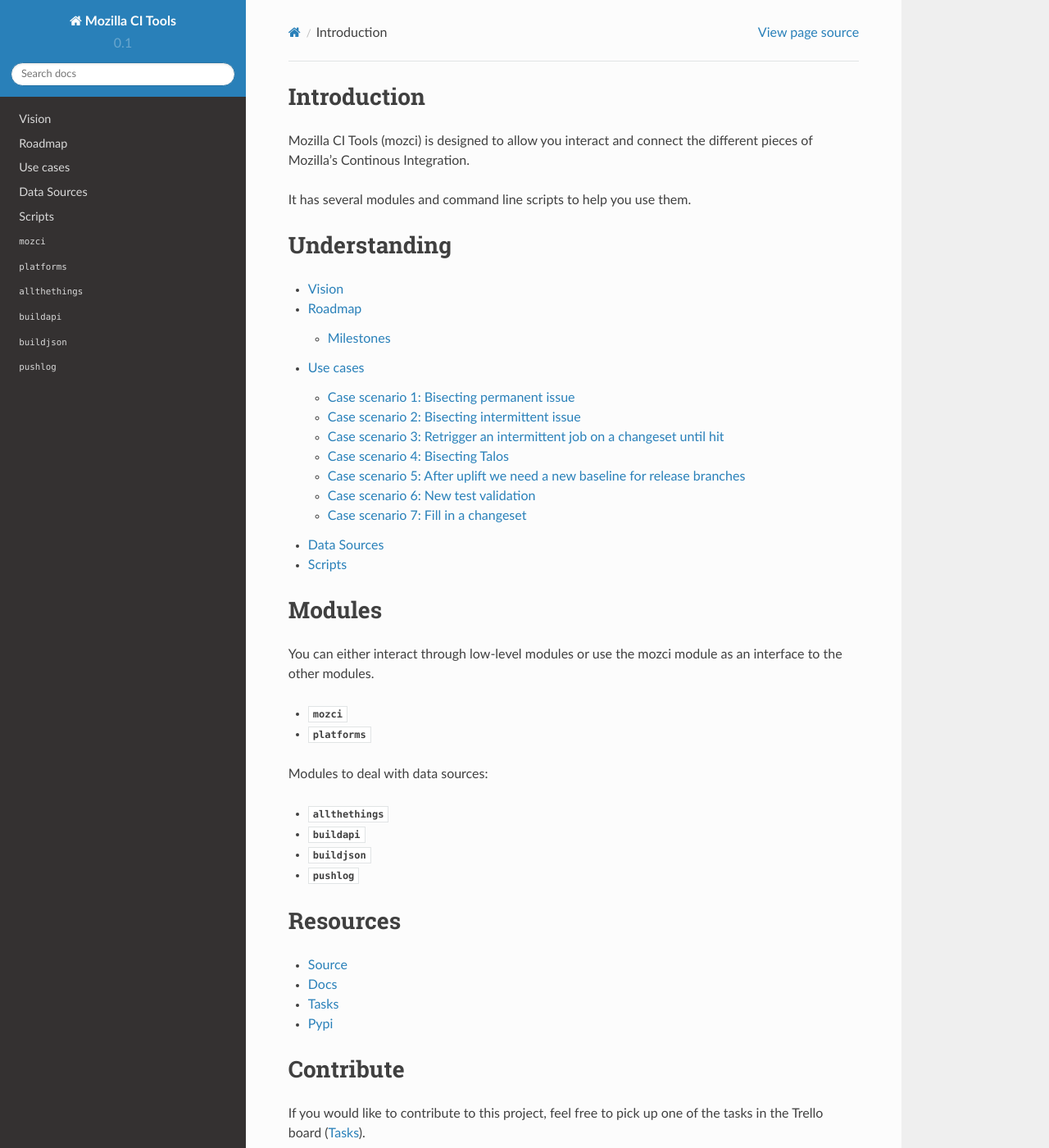
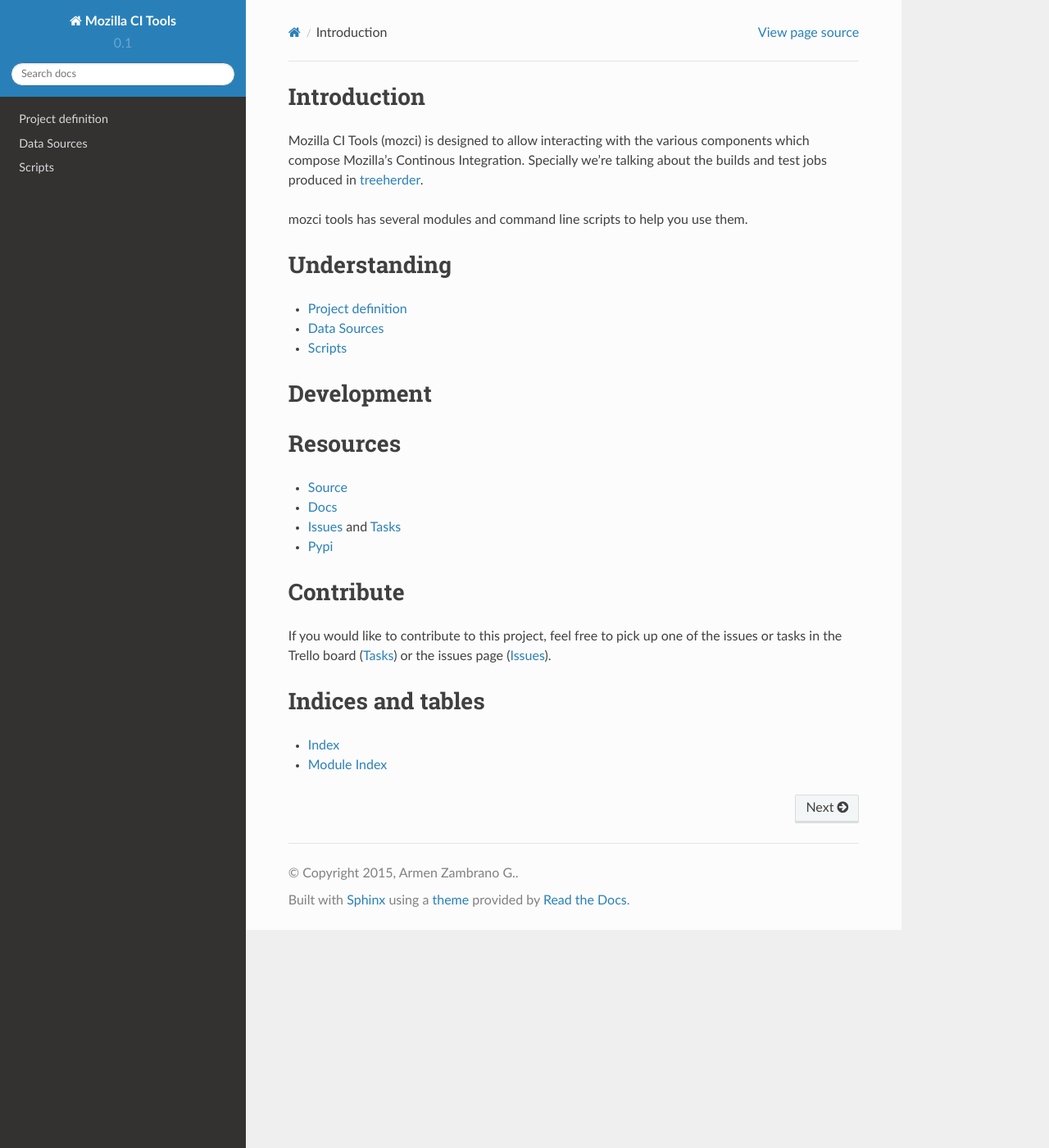
Before and after one commit to mozilla/mozilla_ci_tools, a Sphinx documentation site: the page built from docs/index.rst, in a window 1280 px wide and 1400 px high. Shown: the whole window at 82% size. Built offline with Sphinx 7.4.7 and the Read the Docs theme 2.0.0, drawn with Linux system fonts in a browser that asks for light colours; pages that are not in the unit, such as notebooks, are missing from menus.

Commit message:
First pass to clean up the documentation and roadmap.

```diff
--- a/docs/index.rst
+++ b/docs/index.rst
@@ -6,61 +6,48 @@
 Introduction
 ============
 
-Mozilla CI Tools (mozci) is designed to allow you interact and connect the different
-pieces of Mozilla's Continous Integration.
+Mozilla CI Tools (mozci) is designed to allow interacting with the various components
+which compose Mozilla's Continous Integration. Specially we're talking about the builds
+and test jobs produced in treeherder_.
 
-It has several modules and command line scripts to help you use them.
+mozci tools has several modules and command line scripts to help you use them.
 
 Understanding
 =============
 .. toctree::
-   :maxdepth: 2
+   :maxdepth: 1
 
    project_definition
    data_sources
    scripts
 
-Modules
-=======
-You can either interact through low-level modules or use the mozci module as an interface
-to the other modules.
+Development
+===========
 
-.. toctree::
-   :maxdepth: 2
 
-   mozci
-   platforms
 
-Modules to deal with data sources:
-
-.. toctree::
-   :maxdepth: 2
-
-   allthethings
-   buildapi
-   buildjson
-   pushlog
 
 Resources
 =========
 * Source_
 * Docs_
-* Tasks_
+* Issues_ and Tasks_
 * Pypi_
 
 Contribute
 ==========
-If you would like to contribute to this project, feel free to pick up one of the tasks
-in the Trello board (Tasks_).
+If you would like to contribute to this project, feel free to pick up one of the issues or tasks
+in the Trello board (Tasks_) or the issues page (Issues_).
 
 Indices and tables
 ==================
 
 * :ref:`genindex`
 * :ref:`modindex`
-* :ref:`search`
 
 .. _Source: https://github.com/armenzg/mozilla_ci_tools
 .. _Docs: https://mozilla-ci-tools.readthedocs.org
 .. _Tasks: https://trello.com/b/BplNxd94/mozilla-ci-tools-public
 .. _Pypi: https://pypi.python.org/pypi/mozci
+.. _Issues: https://github.com/armenzg/mozilla_ci_tools/issues
+.. _treeherder: https://treeherder.mozilla.org
--- a/docs/project_definition.rst
+++ b/docs/project_definition.rst
@@ -1,5 +1,8 @@
+Project definition
+=================
+
 Vision
-======
+------
 Mozilla’s Continuous Integration Tools is intended to be a go-to framework to help us interact
 in an easy and optimized manner with the various components of our CI. It helps both query
 information generated by it as well as smartly scheduling jobs depending on the needs.
@@ -29,7 +32,7 @@
 In order to understand better the data sources we use visit Data_Sources_.
 
 Roadmap
-=======
+-------
 **NOTE** This roadmap is still working in progress.
 
 Milestones
@@ -68,10 +71,10 @@
 it is our current only option.
 
 Use cases
-=========
+---------
 
 Case scenario 1: Bisecting permanent issue
-------------------------------------------
+^^^^^^^^^^^^^^^^^^^^^^^^^^^^^^^^^^^^^^^^^^
 * We have a job failing
 * There are jobs that were coalesced between the last good and the first bad
 * We need to backfill between changeset-good to changeset-bad
@@ -81,7 +84,7 @@
 NOTE: Consider if a job is canceled or PGO or nightly.
 
 Case scenario 2: Bisecting intermittent issue
----------------------------------------------
+^^^^^^^^^^^^^^^^^^^^^^^^^^^^^^^^^^^^^^^^^^^^^
 * We have an intermittent job
 * We want to determine when it started happening
 * It is not only a matter of coalescing but also a matter of frequency
@@ -90,7 +93,7 @@
 NOTE: We trigger more than once compared to case scenario 1
 
 Case scenario 3: Retrigger an intermittent job on a changeset until hit
------------------------------------------------------------------------
+^^^^^^^^^^^^^^^^^^^^^^^^^^^^^^^^^^^^^^^^^^^^^^^^^^^^^^^^^^^^^^^^^^^^^^^
 https://bugzilla.mozilla.org/show_bug.cgi?id=844746
 
 * This is more of an optimization.
```
Also changed, not shown: other parts of docs/project_definition.rst (+11 -4 lines).
